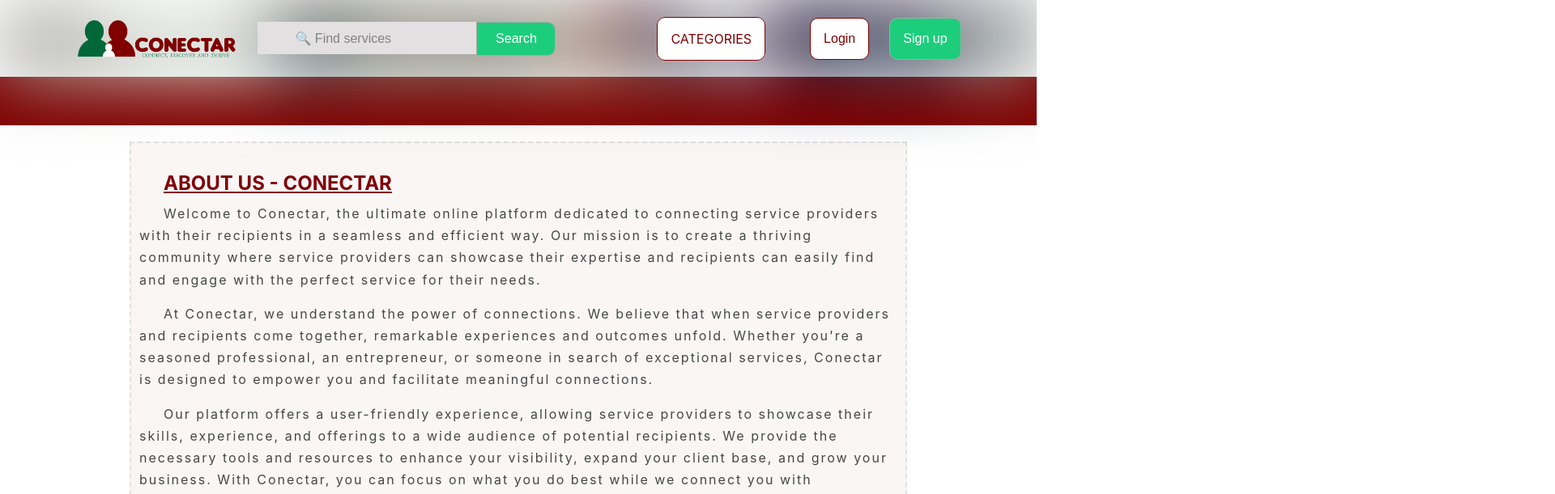
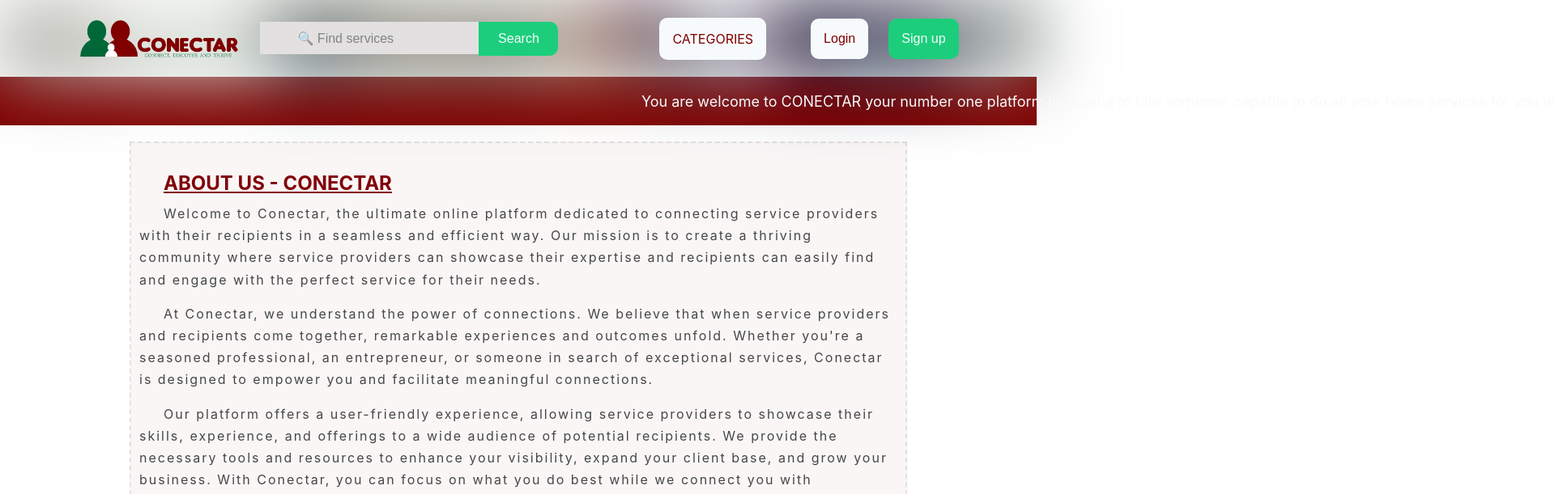
Before and after one commit to ogungbile-oluwasogo/conectar, a React (Create React App) app: page /about in a window 1280 px wide. Shown: the top 611 px of the page at 81% size, 1920 px wide, since content can reach past the window. Built offline with nearby package versions, Linux system fonts and the light colour scheme.

Commit message:
Modify the AuthModal

```diff
--- a/src/App.js
+++ b/src/App.js
@@ -15,7 +15,6 @@ import NotFound from "./components/NotFound";
 function App() {
   const router = createBrowserRouter(
     createRoutesFromElements(
-
         <Route
           path="/"
           element={<RootLayout />}
--- /dev/null
+++ b/src/components/AuthContext/index.js
@@ -0,0 +1,29 @@
+// AuthContext.js
+import { createContext, useState } from "react";
+
+const AuthContext = createContext();
+
+const AuthProvider = ({ children }) => {
+  const [authMode, setAuthMode] = useState(""); // "signup" or "login"
+  const [authModalOpen, setAuthModalOpen] = useState(false);
+
+  const openAuthModal = (mode) => {
+    setAuthMode(mode);
+    setAuthModalOpen(true);
+  };
+
+  const closeAuthModal = () => {
+    setAuthModalOpen(false);
+    setAuthMode("");
+  };
+
+  return (
+    <AuthContext.Provider
+      value={{ authMode, authModalOpen, openAuthModal, closeAuthModal }}
+    >
+      {children}
+    </AuthContext.Provider>
+  );
+};
+
+export { AuthProvider, AuthContext };
--- a/src/index.js
+++ b/src/index.js
@@ -3,11 +3,14 @@ import ReactDOM from 'react-dom/client';
 import './index.css';
 import App from './App';
 import reportWebVitals from './reportWebVitals';
+import { AuthProvider } from "./components/AuthContext";
 
 const root = ReactDOM.createRoot(document.getElementById('root'));
 root.render(
   <React.StrictMode>
-    <App />
+    <AuthProvider>
+      <App />
+    </AuthProvider>
   </React.StrictMode>
 );
 
--- a/src/layouts/RootLayout/RootLayout.module.css
+++ b/src/layouts/RootLayout/RootLayout.module.css
@@ -15,7 +15,7 @@
 }
 
 .categories-mobile {
-  background-color: #ffffff;
+  background-color: #f7fafc;
   padding: 11px 40px;
   height: 40px;
   width: 100px;
@@ -27,7 +27,7 @@
 }
 
 .signin-mobile {
-  background-color: #ffffff;
+  background-color: #f7fafc;
   height: 50px;
   width: 120px;
   border-radius: 10px;
@@ -45,7 +45,7 @@
   border-radius: 10px;
   font-size: medium;
   border: 1px solid #b1a6a6;
-  color: #fff;
+  color: #f7fafc;
   cursor: pointer;
   margin-bottom: 15px;
 }
@@ -62,6 +62,23 @@
   width: 100%;
   overflow: hidden;
 }
+
+/* Marguee scrolling-text styling starts*/
+.scrolling-text {
+  white-space: nowrap;
+  overflow: hidden;
+  animation: marquee 30s linear infinite;
+}
+
+@keyframes marquee {
+  0% {
+    transform: translateX(100%);
+  }
+  100% {
+    transform: translateX(-100%);
+  }
+}
+/* Marguee scrolling-text styling stops */
 
 .flex-wrapper {
   position: absolute;
@@ -106,8 +123,8 @@
   height: 42px;
   width: 98px;
   background-color: #1cce7c;
-  border: 1px solid #b1a6a6;
-  color: #fff;
+  border: none;
+  color: #f7fafc;
   font-size: medium;
   border-radius: 0px 10px 10px 0px;
   z-index: 1;
@@ -119,13 +136,13 @@
 }
 
 .categories {
-  background-color: #ffffff;
+  background-color: #f7fafc;
   margin-right: 30px;
   padding: 1em;
   width: 115px;
   border-radius: 10px;
+  border: none;
   font-size: medium;
-  border: 1px solid #800000;
   color: #800000;
   cursor: pointer;
 }
@@ -135,36 +152,36 @@ a {
 }
 a.active {
   background-color: #800000;
-  color: #fff;
+  color: #f7fafc;
 }
 
 .categories:hover {
   background-color: #800000;
-  color: #fff;
+  color: #f7fafc;
 }
 
 .signin {
-  background-color: #ffffff;
+  background-color: #f7fafc;
   padding: 1em;
   border-radius: 10px;
+  border: none;
   font-size: medium;
-  border: 1px solid #800000;
   color: #800000;
   cursor: pointer;
 }
 
 .signin:hover {
   background-color: #800000;
-  color: #fff;
+  color: #f7fafc;
 }
 
 .signup {
   background-color: #1cce7c;
   padding: 1em;
+  border: none;
   border-radius: 10px;
   font-size: medium;
-  border: 1px solid #b1a6a6;
-  color: #fff;
+  color: #f7fafc;
   cursor: pointer;
 }
 
@@ -176,7 +193,7 @@ a.active {
 
 .welcome-header {
   /* margin-top: 200px; */
-  color: #fff;
+  color: #f7fafc;
   display: flex;
   background-color: #800000;
   height: 60px;
@@ -247,19 +264,23 @@ a.active {
   .header-input::placeholder {
     padding-left: 10px;
   }
+
   .header-search-button {
     width: 65px;
   }
+
   .categories {
     margin-right: 10px;
     padding: 11px 40px;
     height: 40px;
     /* width: 100px; */
   }
+
   .signin {
     height: 47px;
     width: 100px;
   }
+
   .signup {
     height: 47px;
     width: 100px;
@@ -270,33 +291,40 @@ a.active {
   .flex-wrapper {
     gap: 25px;
   }
+
   .flex-wrapper form {
     margin-right: 40px;
   }
+
   .header-input {
     background-color: #e2e0e0;
     border: 1px solid #e2e0e0;
     height: 36px;
     width: 140px;
   }
+
   .header-input::placeholder {
     padding-left: 7px;
   }
+
   .header-search-button {
     width: 65px;
     right: -55px;
     top: -2px;
   }
+
   .categories {
     margin-right: 10px;
     padding: 9px 25px;
     height: 40px;
     /* width: 100px; */
   }
+
   .signin {
     height: 45px;
     width: 90px;
   }
+
   .signup {
     height: 45px;
     width: 90px;
--- a/src/layouts/RootLayout/index.jsx
+++ b/src/layouts/RootLayout/index.jsx
@@ -1,42 +1,20 @@
-import { Fragment, useEffect, useState } from "react";
+import { Fragment, useContext, useEffect, useState } from "react";
 import { NavLink, Outlet, useLocation } from "react-router-dom";
 import Footer from "../../components/Footer";
 import MenuBar from "../../images/svgs/MenuBar";
 import Logo from "../../pages/Logo";
 import style from "./RootLayout.module.css";
+import { AuthContext } from "../../components/AuthContext";
 import AuthModal from "../../components/AuthModal";
 
 const RootLayout = () => {
-  const [authModalOpen, setAuthModalOpen] = useState(false);
   const [showNav, setShowNav] = useState(false);
-  const [authMode, setAuthMode] = useState(""); // "signup" or "login"
-
-  // const location = useLocation();
-
-  // useEffect(() => {
-  //   // Check if the current route is "/signup" or "/login" and open the modal accordingly
-  //   if (location.pathname === "/signup" || location.pathname === "/login") {
-  //     setAuthModalOpen(true);
-  //     setAuthMode(location.pathname.substring(1)); // Remove leading "/" from pathname
-  //   } else {
-  //     setAuthModalOpen(false);
-  //     setAuthMode("");
-  //   }
-  // }, [location]);
 
   const showMenuBar = () => {
     setShowNav((onshow) => !onshow);
   };
 
-  const openAuthModal = (mode) => {
-    setAuthMode(mode);
-    setAuthModalOpen(true);
-  };
-
-  const closeAuthModal = () => {
-    setAuthModalOpen(false);
-    setAuthMode("");
-  };
+  const { openAuthModal } = useContext(AuthContext);
 
   return (
     <Fragment>
@@ -86,7 +64,7 @@ const RootLayout = () => {
       <div className={style["flex-wrapper"]}>
         <div className={style["inner-flex"]}>
           <NavLink
-            to=""
+            to="/"
             exact
           >
             <span>
@@ -107,14 +85,14 @@ const RootLayout = () => {
         <div>
           <NavLink
             to="/categories"
-            className={style.categories}
+            className={style["categories"]}
           >
             CATEGORIES
           </NavLink>
         </div>
         <div>
           <button
-            className={style.signin}
+            className={style["signin"]}
             onClick={() => openAuthModal("login")}
           >
             Login
@@ -122,7 +100,7 @@ const RootLayout = () => {
         </div>
         <div>
           <button
-            className={style.signup}
+            className={style["signup"]}
             onClick={() => openAuthModal("signup")}
           >
             Sign up
@@ -140,16 +118,10 @@ const RootLayout = () => {
       <div className={style["blur-bacground"]}></div>
       {/* SUB HEADING SECTION */}
       <div className={style["welcome-header"]}>
-        <p>
-          <marquee
-            behavior="scroll"
-            scrollamount="5"
-            direction=""
-          >
-            You are welcome to CONECTAR your number one platform in Nigeria to
-            hire someone capable to do all your home services for you within
-            short period of TIME.
-          </marquee>
+        <p className={style["scrolling-text"]}>
+          You are welcome to CONECTAR your number one platform in Nigeria to
+          hire someone capable to do all your home services for you within short
+          period of TIME.
         </p>
       </div>
       <main>
@@ -158,11 +130,7 @@ const RootLayout = () => {
       <footer>
         <Footer />
       </footer>
-      <AuthModal
-        isOpen={authModalOpen}
-        closeModal={closeAuthModal}
-        mode={authMode}
-      />
+      <AuthModal />
     </Fragment>
   );
 };
--- a/src/pages/SignIn/SignIn.module.css
+++ b/src/pages/SignIn/SignIn.module.css
@@ -11,7 +11,8 @@
 .signin-form-text {
   text-align: center;
   font-weight: 600;
-  font-size: 1.1em;
+  font-size: 1.5em;
+  margin-bottom: 1em;
 }
 /* signin form header stops */
 
@@ -21,7 +22,8 @@
   padding: 1rem 0.5rem 1rem 40px;
   font-size: 1rem;
   border: 1px solid #1cce7c;
-  background-color: #ffffff;
+  background-color:  #F7FAFC;
+;
   border-radius: 10px;
   outline: none;
   margin: 0.5em;
@@ -83,7 +85,8 @@
   margin: 1rem 0;
   padding: 0.8rem 0rem;
   background: #1cce7c;
-  color: #ffffff;
+  color:  #F7FAFC;
+;
   border: 1px solid #1cce7c;
   border-radius: 3px;
   width: 100%;
@@ -131,9 +134,12 @@
 
 .signin-link-signin,
 .signin-forgetPassword {
+  background: none;
+  border: none;
   margin: 1em;
   color: #800000;
   font-weight: 600;
+  cursor: pointer;
 }
 
 .signin-link-signin:hover,
--- a/src/pages/SignUp/SignUp.module.css
+++ b/src/pages/SignUp/SignUp.module.css
@@ -16,7 +16,8 @@
 /* Service Type starts */
 .signup-provider-active {
   background: #1cce7c;
-  color: #ffffff;
+  color:  #F7FAFC;
+;
 }
 
 .signup-service-type {
@@ -51,7 +52,8 @@
   margin: 1.3rem 0;
   padding: 0.8rem 0rem;
   background: #1cce7c;
-  color: #ffffff;
+  color:  #F7FAFC;
+;
   border: 1px solid #1cce7c;
   border-radius: 3px;
   width: 100%;
@@ -100,10 +102,12 @@
 }
 
 .signup-link-signin {
+  background: none;
+  border: none;
   margin: 1em;
   color: #800000;
-  text-decoration: underline;
   font-weight: 600;
+  cursor: pointer;
 }
 
 .signup-link-signin:hover {
@@ -118,7 +122,8 @@
   padding: 1rem 0.5rem 1rem 40px;
   font-size: 1rem;
   border: 1px solid #1cce7c;
-  background-color: #ffffff;
+  background-color:  #F7FAFC;
+;
   border-radius: 10px;
   outline: none;
   margin: 0.5em;
```
Also changed, not shown: src/components/AuthModal/index.jsx (+15 -8 lines), src/pages/ForgetPassword/index.js (added, +87 -0 lines), src/pages/SignIn/index.jsx (+10 -7 lines), src/pages/SignUp/index.jsx (+12 -8 lines).
